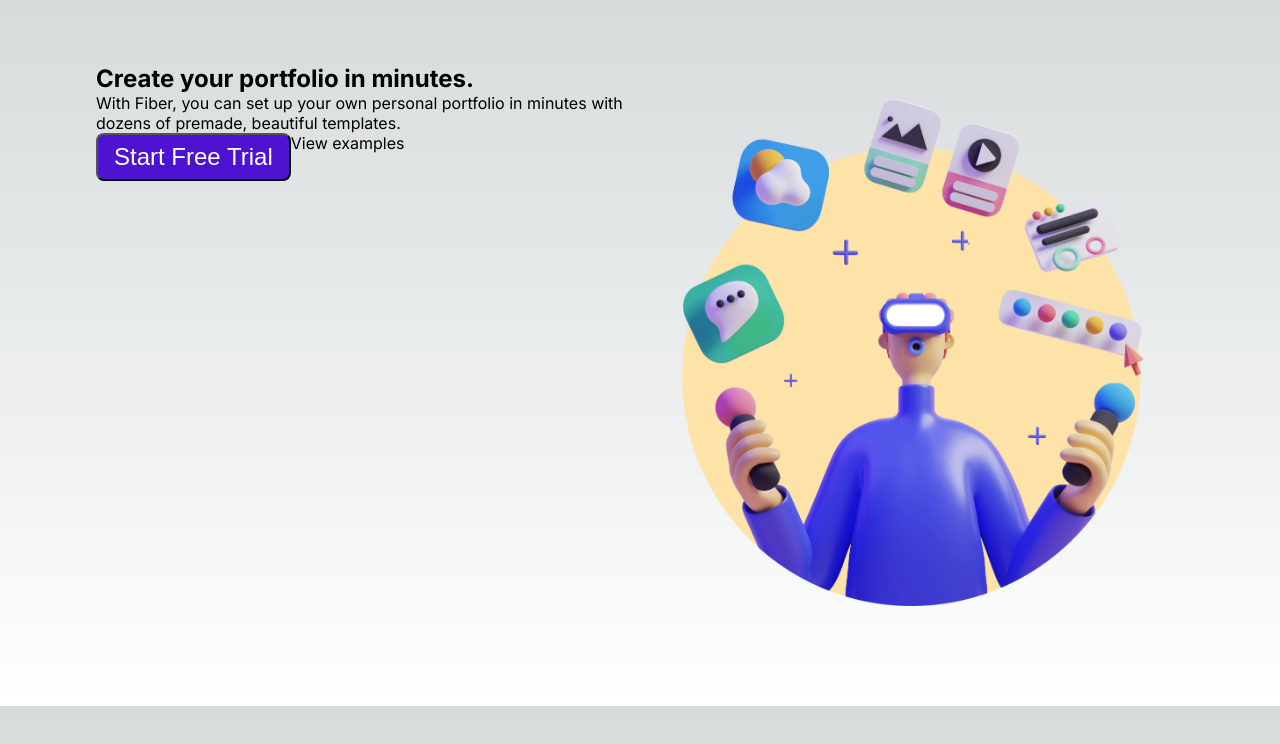
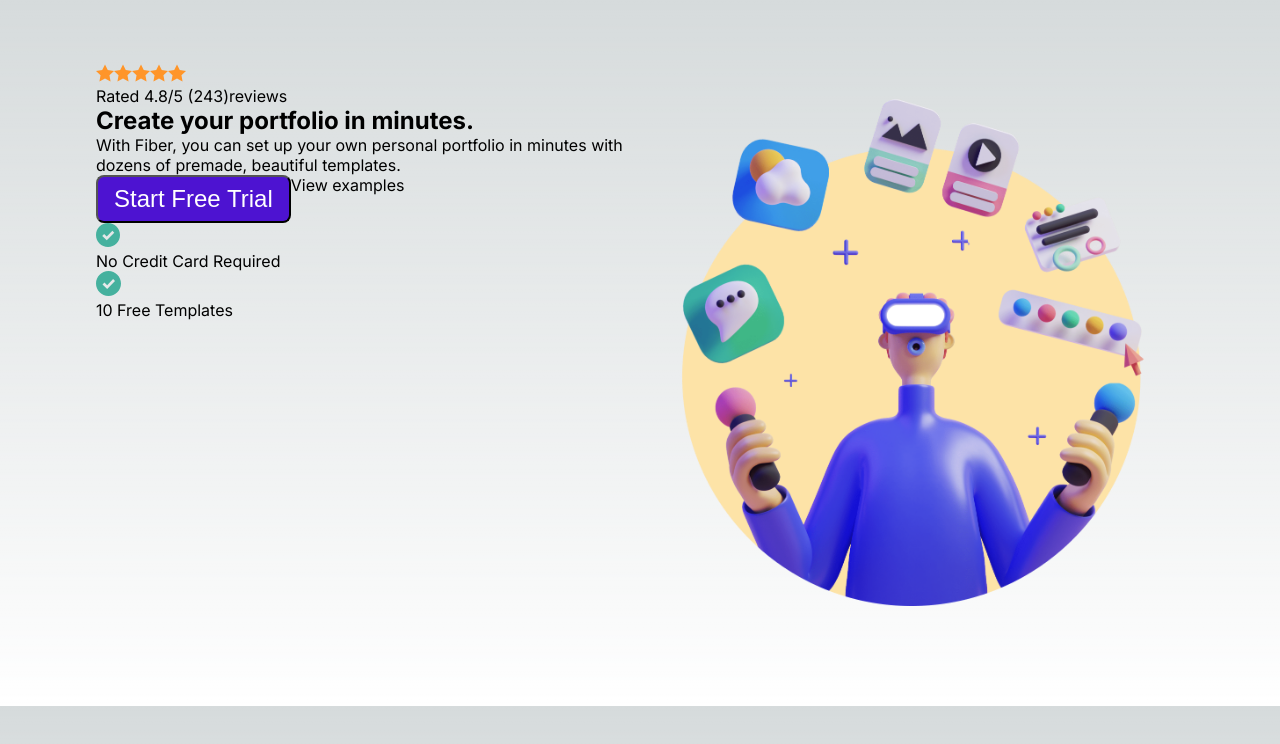
Before and after one commit to najdi123/shatel-task, a Next.js app: page / in a window 1280 px wide. Shown: the top 744 px of the page. Built offline with nearby package versions, Linux system fonts and the light colour scheme.

Commit message:
added rest of elements

```diff
--- a/ui/landingComponents/header/header.tsx
+++ b/ui/landingComponents/header/header.tsx
@@ -1,21 +1,53 @@
 import React from 'react'
 import styles from './headerStyles.module.css'
-// import Image from 'next/image'
+import Image from 'next/image'
 import Button from '../../button/Button'
 import Link from 'next/link'
+import Star from "../../../public/Assets/star.svg";
+import Checkmark from "../../../public/Assets/Checkmark.svg";
 
 export default function Header() {
   return (
     <section className={styles.container}>
         <div className={styles.content}>
-            <h1>Create your portfolio in minutes.</h1>
-            <p>
+        <div className={styles.rateWrapper}>
+            <div className={styles.starsWrapper}>
+            <Image src={Star} alt={"star"}/>
+            <Image src={Star} alt={"star"}/>
+            <Image src={Star} alt={"star"}/>
+            <Image src={Star} alt={"star"}/>
+            <Image src={Star} alt={"star"}/>
+            </div>
+            <p className={styles.rateText}>Rated 4.8/5 (243)reviews</p>
+        </div>
+            <h1 className={styles.title}>Create your portfolio in minutes.</h1>
+            <p className={styles.description}>
                 With Fiber, you can set up your own personal portfolio
                 in minutes with dozens of premade, beautiful templates.
             </p>
             <div className={styles.actionsWrapper}>
                 <Button>Start Free Trial</Button>
-                <Link href="/" >View examples</Link>
+                <Link className={styles.link} href="/" >View examples</Link>
+            </div>
+            <div className={styles.freeItemsWrapper}>
+                <div className={styles.freeItem}>
+                <Image
+                     src={Checkmark}
+                      className={styles.icon}
+                      alt='checkmark'
+                      />
+                    <p className={styles.freeItemDescription}>No Credit Card Required</p>
+                </div>
+                <div className={styles.freeItem}>
+                    <Image
+                     src='/Assets/Checkmark.svg'
+                      className={styles.icon}
+                      width={'25'}
+                      height={'25'}
+                      alt='checkmark'
+                      />
+                    <p className={styles.freeItemDescription}>10 Free Templates</p>
+                </div>
             </div>
         </div>
         <div className={styles.imageWrapper}>
```
